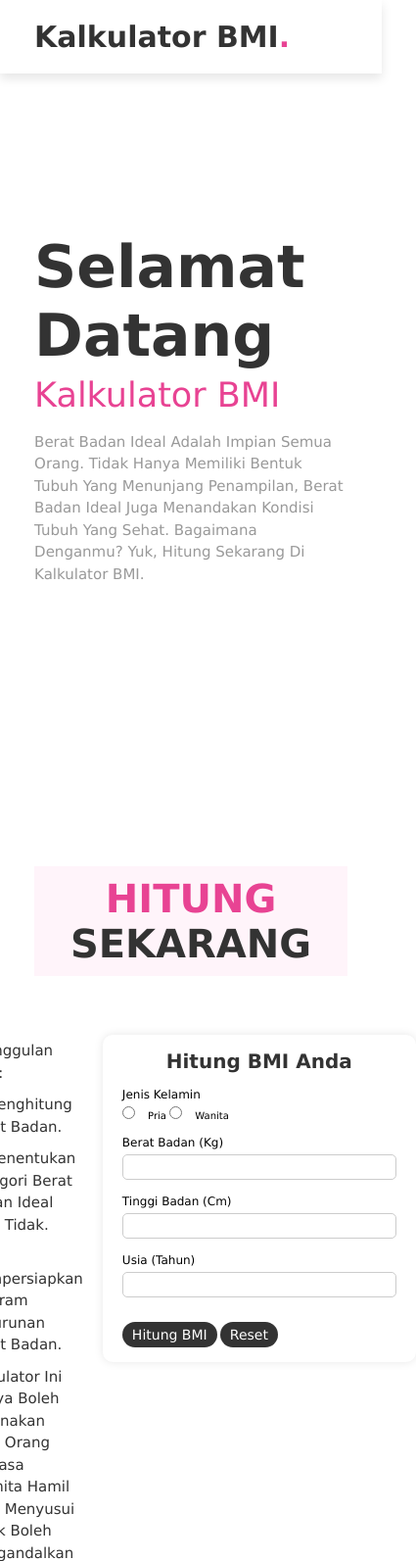
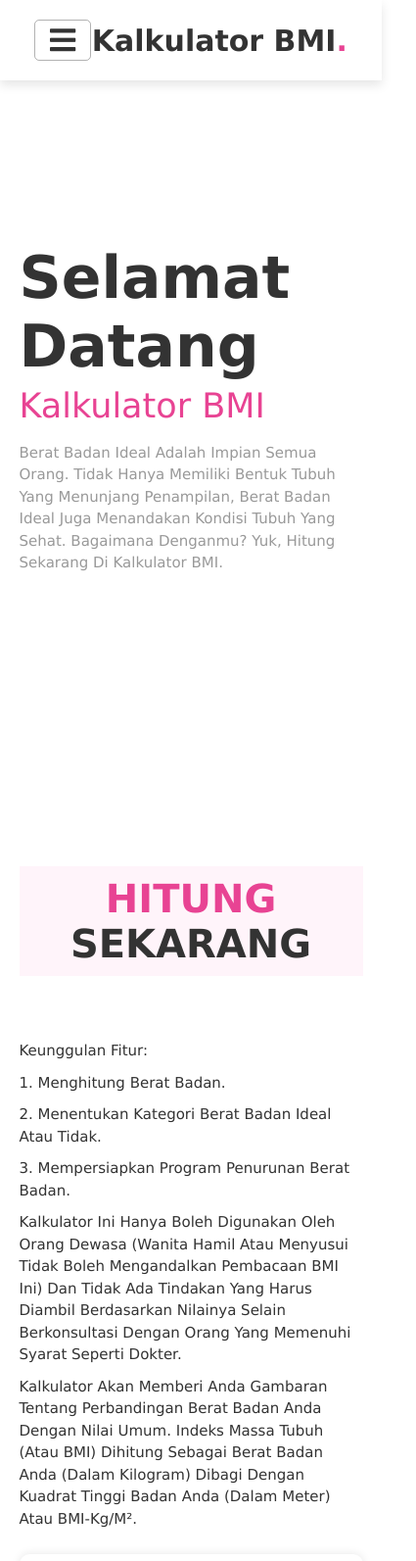
Before and after one commit to revou-fundamental-course/5-aug-24-SatyaSalsa, a plain HTML site: page index.html in a window 390 px wide. Shown: the top 1593 px of the page at 98% size, 425 px wide, since content can reach past the window. Drawn offline with Linux system fonts and the light colour scheme.

Commit message:
style.css

```diff
--- a/style.css
+++ b/style.css
@@ -305,3 +305,50 @@ button:hover {
     color: #333;
     border-top: 1rem solid rgba(0, 0, 0, .1);
 }
+
+/* Media Queries untuk Responsif pada Tampilan Ponsel */
+@media (max-width: 768px) {
+    header .fa-bars {
+        display: block;
+    }
+
+    .isi, .calculator-section {
+        padding: 2rem 5%;
+    }
+
+    .calculator-section .content-wrapper {
+        flex-direction: column; /* Menyusun konten secara vertikal pada ponsel */
+        align-items: center;
+    }
+
+    .count-section, .calculator-container {
+        margin: 0;
+        width: 100%;
+        max-width: 100%; /* Pastikan tidak ada lebar maksimum yang mencegah responsif */
+    }
+
+    .count-section {
+        margin-bottom: 2rem; /* Memberikan jarak bawah pada count-section */
+    }
+
+    .calculator-container {
+        padding: 1rem;
+    }
+
+    .result-container {
+        margin-top: 1rem;
+    }
+
+    .bmi-advice-section {
+        margin-top: 2rem;
+    }
+
+    .footer .box-container {
+        flex-direction: column; /* Mengatur footer untuk stack box secara vertikal */
+    }
+
+    .footer .box-container .box {
+        flex: 1 1 auto; /* Flex item fleksibel untuk box footer */
+        width: 100%;
+    }
+}
```
